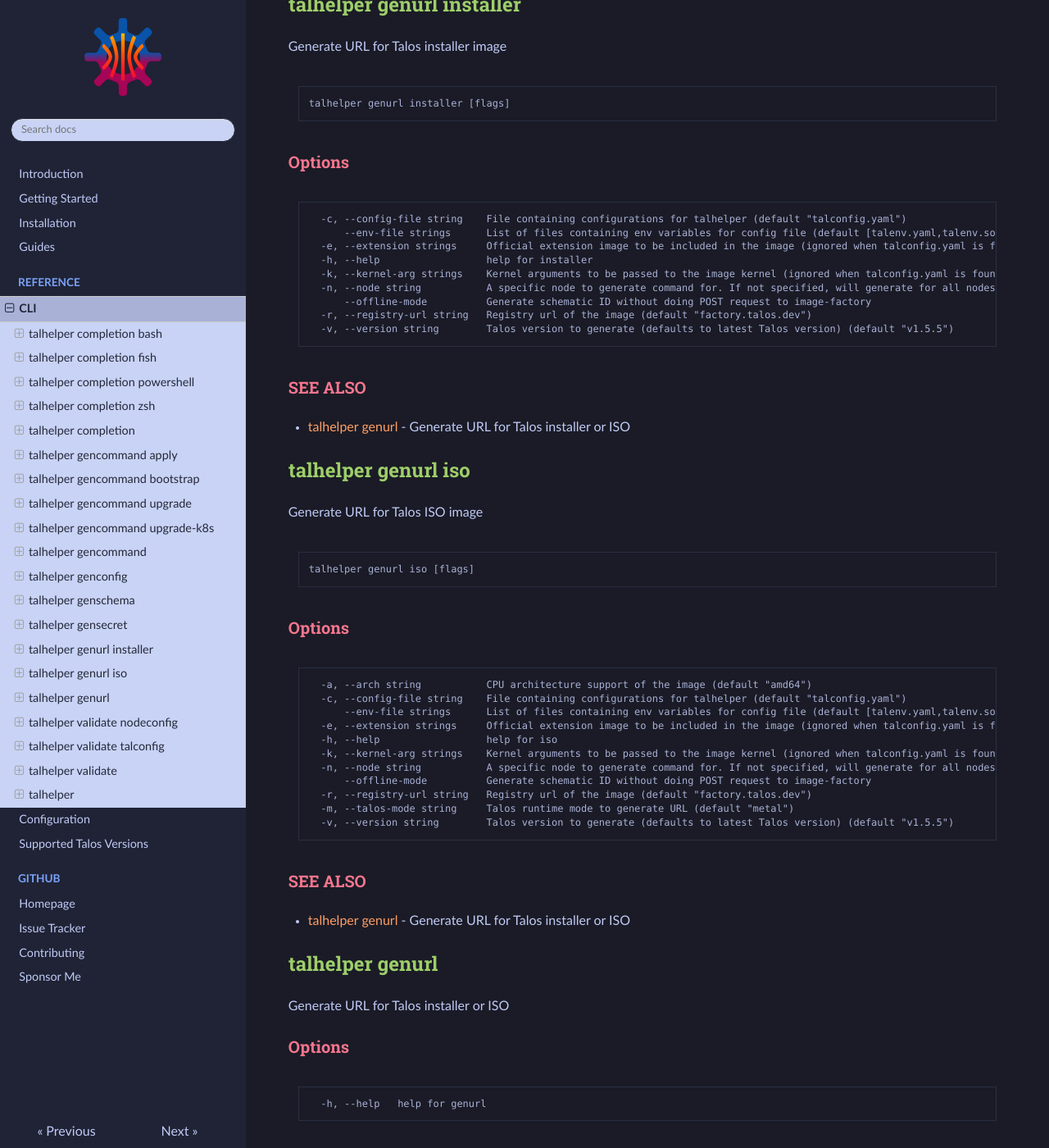
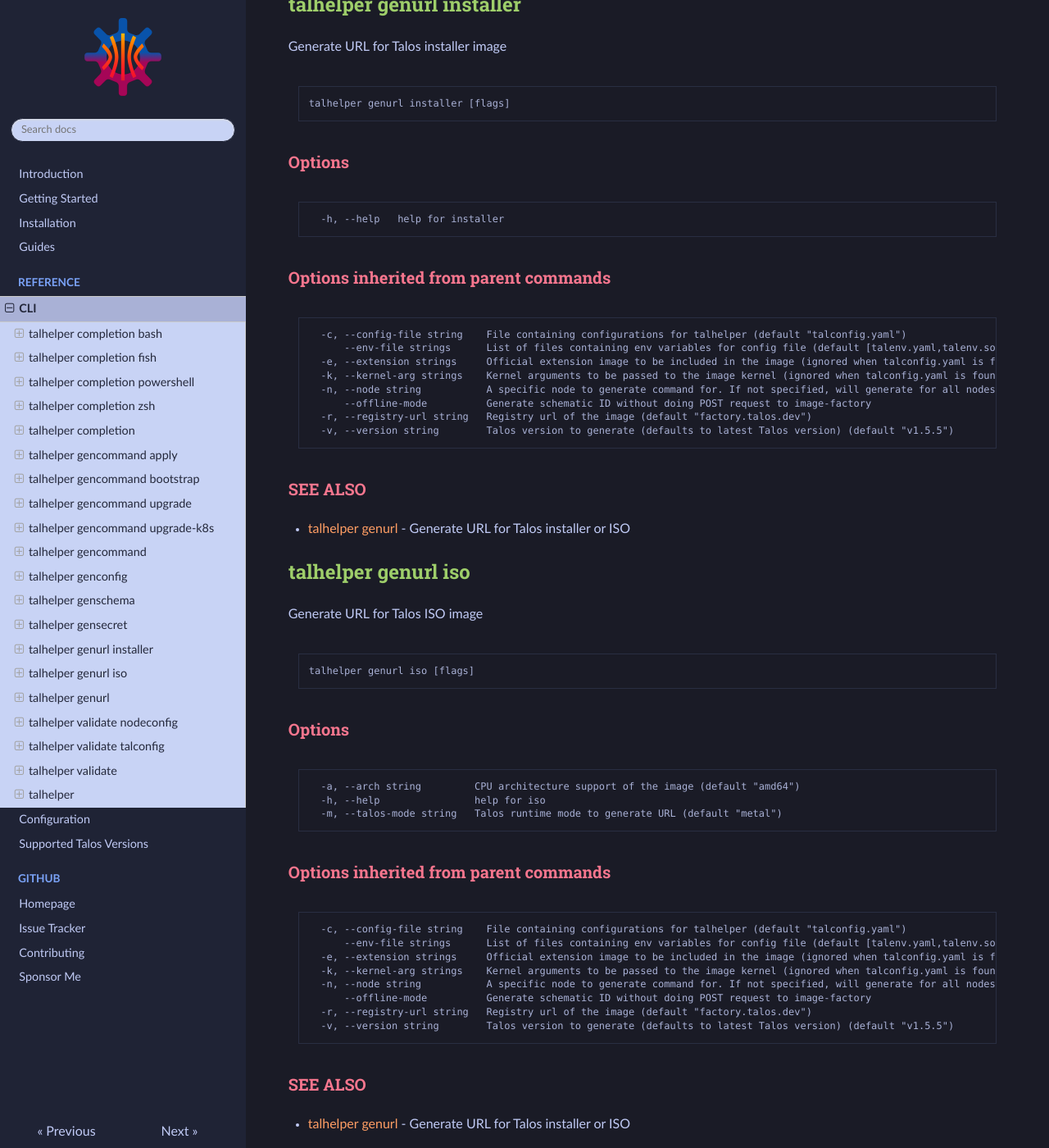
Before and after one commit to budimanjojo/talhelper, an MkDocs documentation site: the page built from docs/docs/reference/cli.md, in a window 1280 px wide and 1400 px high, scrolled down 9232 px. Shown: the whole window at 82% size. Built offline with MkDocs 1.6.1, drawn with Linux system fonts in a browser that asks for light colours; part of the change alters nothing that is shown; some of the changed text lies outside the part shown.

Commit message:
docs: update CLI reference documentation (#241)
Co-authored-by: budimanjojo-bot <111944664+budimanjojo-bot[bot]@users.noreply.github.com>

````diff
--- a/docs/docs/reference/cli.md
+++ b/docs/docs/reference/cli.md
@@ -387,10 +387,15 @@ talhelper genurl installer [flags]
 ### Options
 
 ```
+  -h, --help   help for installer
+```
+
+### Options inherited from parent commands
+
+```
   -c, --config-file string    File containing configurations for talhelper (default "talconfig.yaml")
       --env-file strings      List of files containing env variables for config file (default [talenv.yaml,talenv.sops.yaml,talenv.yml,talenv.sops.yml])
   -e, --extension strings     Official extension image to be included in the image (ignored when talconfig.yaml is found)
-  -h, --help                  help for installer
   -k, --kernel-arg strings    Kernel arguments to be passed to the image kernel (ignored when talconfig.yaml is found)
   -n, --node string           A specific node to generate command for. If not specified, will generate for all nodes (ignored when talconfig.yaml is not found)
       --offline-mode          Generate schematic ID without doing POST request to image-factory
@@ -413,16 +418,21 @@ talhelper genurl iso [flags]
 ### Options
 
 ```
-  -a, --arch string           CPU architecture support of the image (default "amd64")
+  -a, --arch string         CPU architecture support of the image (default "amd64")
+  -h, --help                help for iso
+  -m, --talos-mode string   Talos runtime mode to generate URL (default "metal")
+```
+
+### Options inherited from parent commands
+
+```
   -c, --config-file string    File containing configurations for talhelper (default "talconfig.yaml")
       --env-file strings      List of files containing env variables for config file (default [talenv.yaml,talenv.sops.yaml,talenv.yml,talenv.sops.yml])
   -e, --extension strings     Official extension image to be included in the image (ignored when talconfig.yaml is found)
-  -h, --help                  help for iso
   -k, --kernel-arg strings    Kernel arguments to be passed to the image kernel (ignored when talconfig.yaml is found)
   -n, --node string           A specific node to generate command for. If not specified, will generate for all nodes (ignored when talconfig.yaml is not found)
       --offline-mode          Generate schematic ID without doing POST request to image-factory
   -r, --registry-url string   Registry url of the image (default "factory.talos.dev")
-  -m, --talos-mode string     Talos runtime mode to generate URL (default "metal")
   -v, --version string        Talos version to generate (defaults to latest Talos version) (default "v1.5.5")
 ```
 
@@ -437,7 +447,15 @@ Generate URL for Talos installer or ISO
 ### Options
 
 ```
-  -h, --help   help for genurl
+  -c, --config-file string    File containing configurations for talhelper (default "talconfig.yaml")
+      --env-file strings      List of files containing env variables for config file (default [talenv.yaml,talenv.sops.yaml,talenv.yml,talenv.sops.yml])
+  -e, --extension strings     Official extension image to be included in the image (ignored when talconfig.yaml is found)
+  -h, --help                  help for genurl
+  -k, --kernel-arg strings    Kernel arguments to be passed to the image kernel (ignored when talconfig.yaml is found)
+  -n, --node string           A specific node to generate command for. If not specified, will generate for all nodes (ignored when talconfig.yaml is not found)
+      --offline-mode          Generate schematic ID without doing POST request to image-factory
+  -r, --registry-url string   Registry url of the image (default "factory.talos.dev")
+  -v, --version string        Talos version to generate (defaults to latest Talos version) (default "v1.5.5")
 ```
 
 ### SEE ALSO
````
